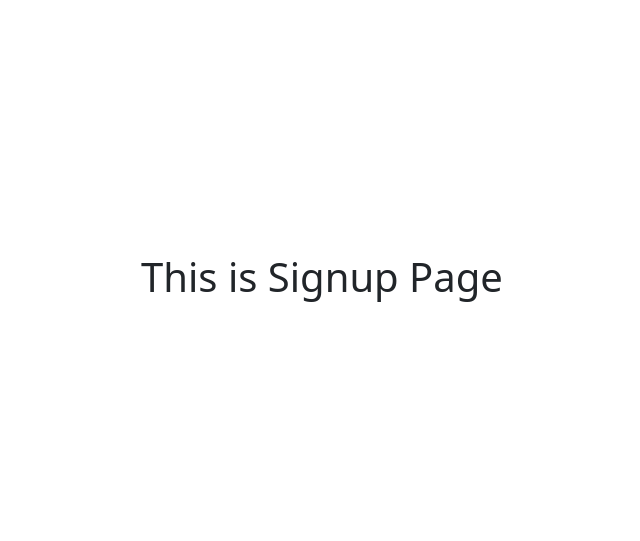
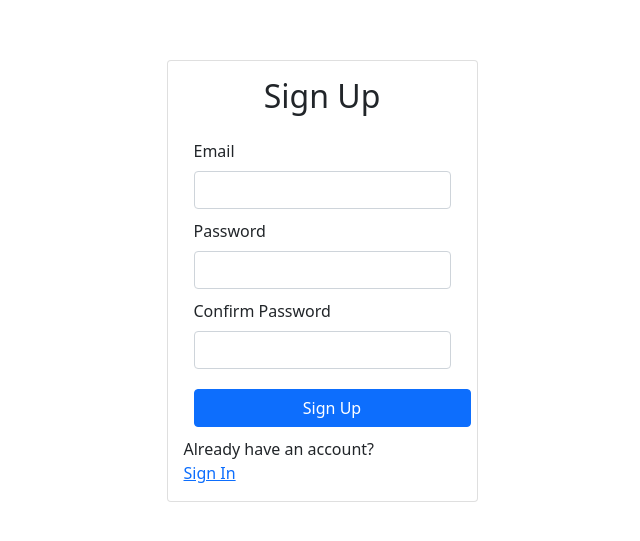
Before and after one commit to E13ctron/Web16_YoutubeClone, a React (Create React App) app: page /signup in a window 1280 px wide. Shown: the part 119-660 px from the top of the page, without its empty margins (318-958 px from the left). Built offline with nearby package versions, Linux system fonts and the light colour scheme; no server answers.

Commit message:
Update Signup.js

```diff
--- a/src/Components/Signup.js
+++ b/src/Components/Signup.js
@@ -1,9 +1,36 @@
-import React from 'react'
+import React, { useRef } from 'react'
+import { Card, Form, Button } from 'react-bootstrap'
 
 export default function Signup() {
+    const emailRef = useRef()
     return (
         <div>
-            <h1>This is Signup Page</h1>
+            <>
+                <Card>
+                    <Card.Body>
+                        <h2 className="text-center mb-4">Sign Up</h2>
+                        <Form>
+                            <Form.Group id="email" style={{ margin: "10px" }}>
+                                <Form.Label>Email</Form.Label>
+                                <Form.Control type="email" ref={emailRef} required />
+                            </Form.Group>
+                            <Form.Group id="password" style={{ margin: "10px" }}>
+                                <Form.Label>Password</Form.Label>
+                                <Form.Control type="password" ref={emailRef} required />
+                            </Form.Group>
+                            <Form.Group id="password" style={{ margin: "10px" }}>
+                                <Form.Label>Confirm Password</Form.Label>
+                                <Form.Control type="password" ref={emailRef} required />
+                            </Form.Group>
+                            <Button className="w-100" style={{ margin: "10px" }} type="submit">
+                                Sign Up
+                            </Button>
+                            <div>Already have an account?</div>
+                            <div> <a href="/Components/login" style={{ textAlign:"center" }}>Sign In</a></div>
+                        </Form>
+                    </Card.Body>
+                </Card>
+            </>
         </div>
     )
 }
```
